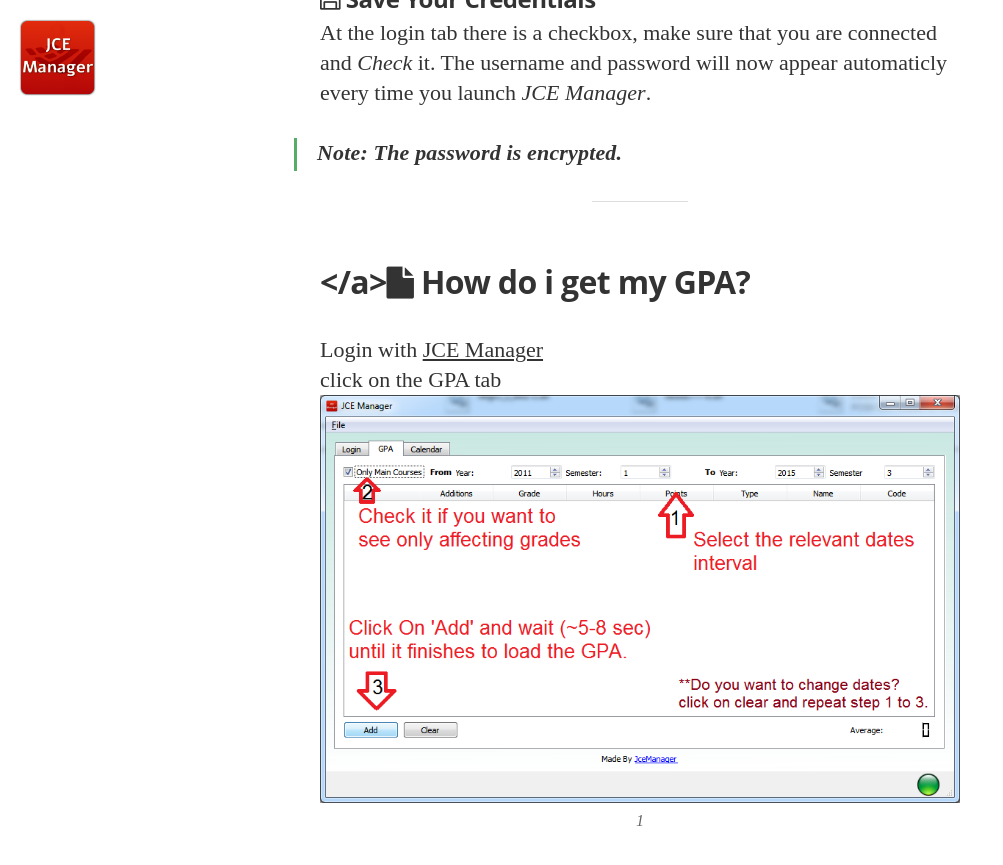
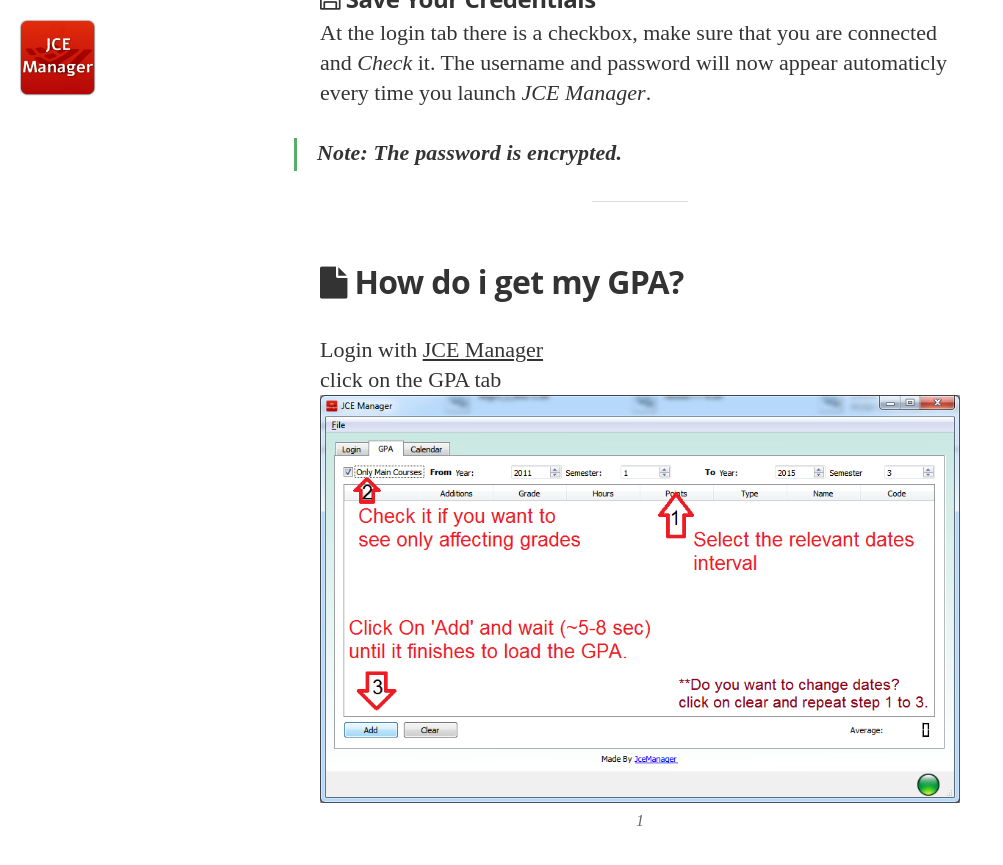
Before and after one commit to liranbg/JCEaverageCalculator, a Jekyll site: the page built from help.md, in a window 1280 px wide and 900 px high, scrolled down 3470 px. Shown: the top 865 px of the window, without its empty margins (0-1003 px from the left). Built offline with Jekyll 4.4.1, drawn with Linux system fonts in a browser that asks for light colours; nearby versions of some CDN libraries; some web fonts are replaced; Markdown is read by kramdown in place of the engine named in the settings.

Commit message:
gpa help fix #3

```diff
--- a/help.md
+++ b/help.md
@@ -53,7 +53,7 @@
 
 ---
 
-## <a name="GPA"/></a><i class="fa fa-file"></i> How do i get my GPA?
+## <a name="GPA"/><i class="fa fa-file"></i> How do i get my GPA?
 <br/>
 Login with [JCE Manager][connect]
 <br/>
```
